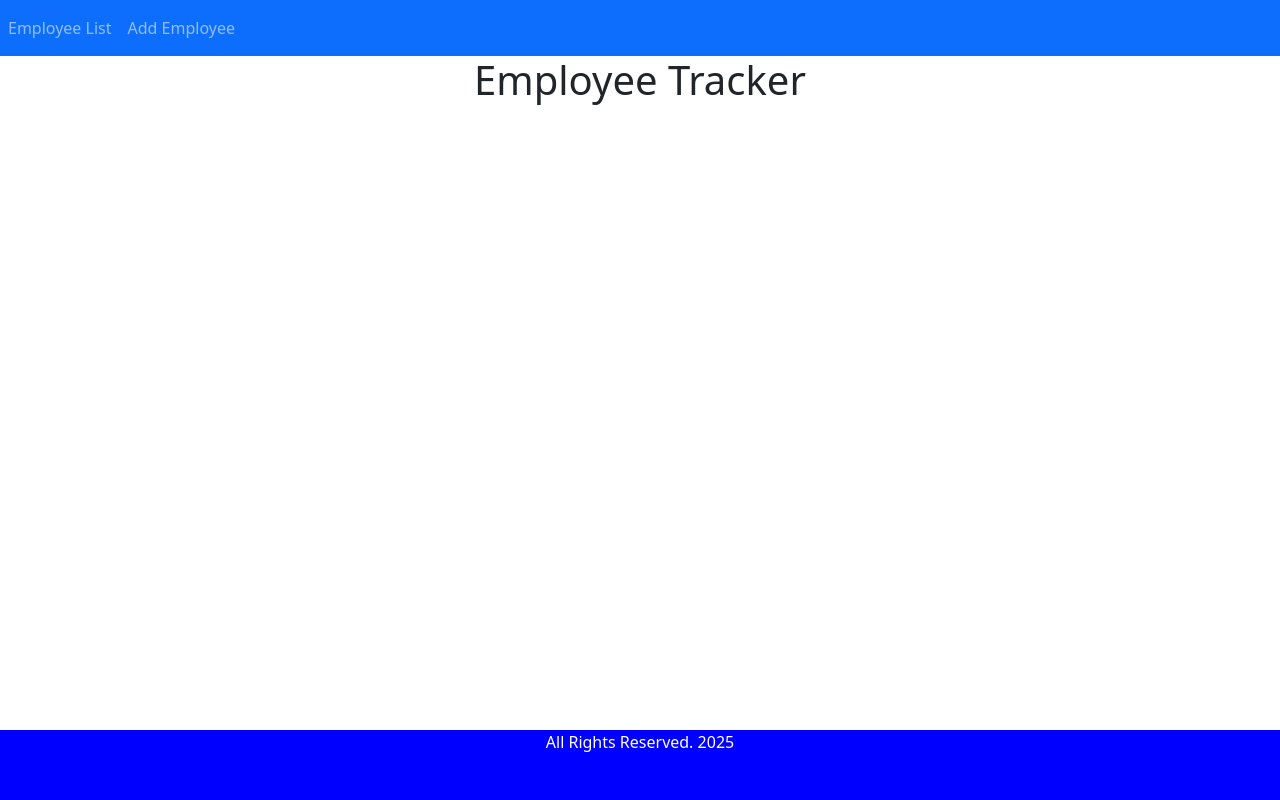
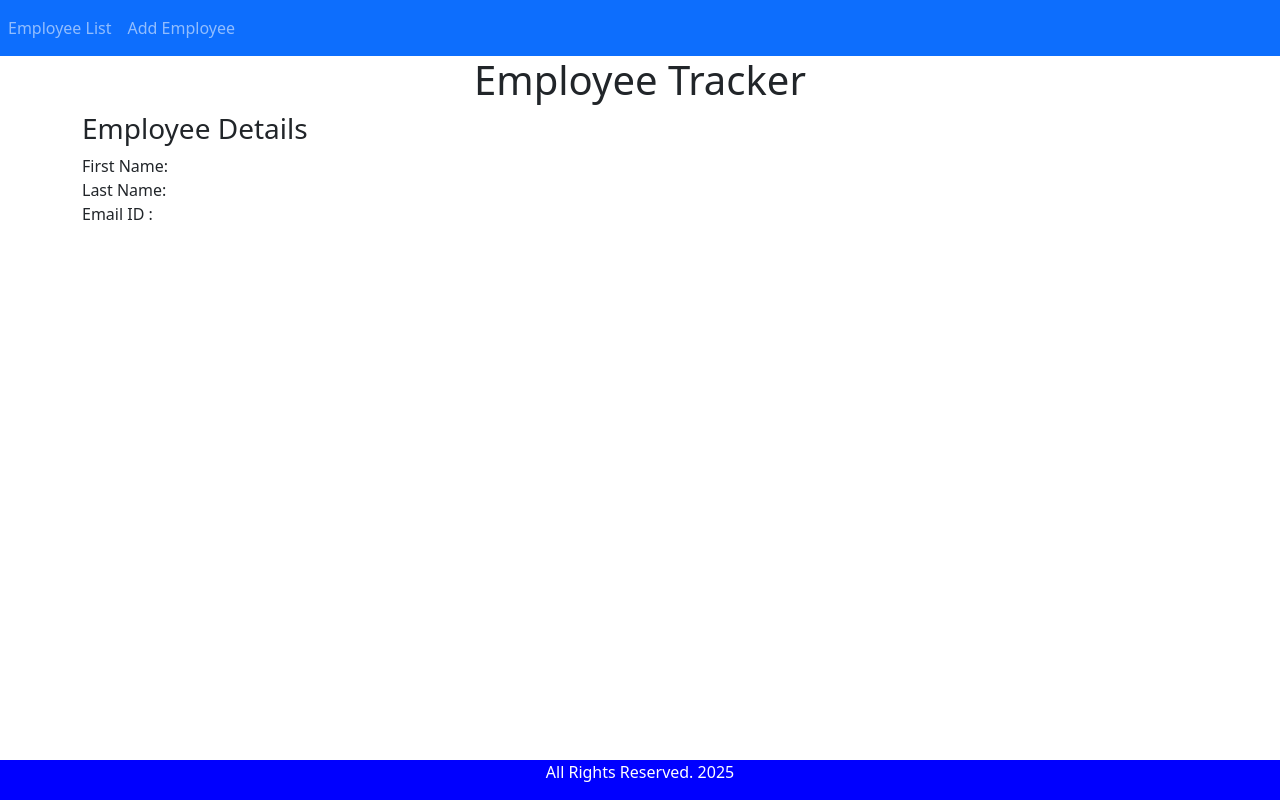
Before and after one commit to samjax/fullstack, an Angular app: page /employee-details/1 in a window 1280 px wide. Before the commit this address led to /. Built offline with nearby package versions, Linux system fonts and the light colour scheme; no server answers.

Commit message:
Final project

```diff
--- a/src/app/app-routing.module.ts
+++ b/src/app/app-routing.module.ts
@@ -4,13 +4,15 @@
 import { CreateEmployeeComponent } from './create-employee/create-employee.component';
 import { UpdateEmployeeComponent } from './update-employee/update-employee.component';
 import { DeleteEmployeeComponent } from './delete-employee/delete-employee.component';
+import { EmployeeDetailsComponent } from './employee-details/employee-details.component';
 
 const routes: Routes = [
   {path: 'employees', component: EmployeeListComponent},
   {path: 'create-employee', component: CreateEmployeeComponent},
   {path: '', redirectTo: 'employees', pathMatch: 'full'},
   {path: 'update-employee/:id', component: UpdateEmployeeComponent},
-  {path: 'delete-employee/:id', component: DeleteEmployeeComponent}
+  {path: 'delete-employee/:id', component: DeleteEmployeeComponent},
+  {path: 'employee-details/:id', component: EmployeeDetailsComponent}
 ];
 
 @NgModule({
--- a/src/app/app.module.ts
+++ b/src/app/app.module.ts
@@ -9,6 +9,7 @@
 import { FormsModule } from '@angular/forms';
 import { UpdateEmployeeComponent } from './update-employee/update-employee.component';
 import { DeleteEmployeeComponent } from './delete-employee/delete-employee.component';
+import { EmployeeDetailsComponent } from './employee-details/employee-details.component';
 
 
 @NgModule({
@@ -17,7 +18,8 @@
     EmployeeListComponent,
     CreateEmployeeComponent,
     UpdateEmployeeComponent,
-    DeleteEmployeeComponent
+    DeleteEmployeeComponent,
+    EmployeeDetailsComponent
   ],
   imports: [
     BrowserModule,
--- a/src/app/chocolates.ts
+++ /dev/null
@@ -1,4 +0,0 @@
-export class Chocolates {
-    type!: string;
-    price!: number;
-}
--- /dev/null
+++ b/src/app/employee-details/employee-details.component.html
@@ -0,0 +1,12 @@
+<h3>Employee Details</h3>
+<div>
+<div>
+    <label for="firstName">First Name: </label> {{ employee.firstName }}
+</div>
+<div>
+    <label for="lastName">Last Name: </label> {{ employee.firstName }}
+</div>
+<div>
+    <label for="emailId">Email ID : </label> {{ employee.firstName }}
+</div>
+</div>
--- /dev/null
+++ b/src/app/employee-details/employee-details.component.ts
@@ -0,0 +1,25 @@
+import { Component, OnInit } from '@angular/core';
+import { Employee } from '../employee';
+import { EmployeeService } from '../employee.service';
+import { ActivatedRoute, Router } from '@angular/router';
+
+@Component({
+  selector: 'app-employee-details',
+  standalone: false,
+  templateUrl: './employee-details.component.html',
+  styleUrl: './employee-details.component.css'
+})
+export class EmployeeDetailsComponent implements OnInit {
+  employee: Employee = new Employee();
+  id!: number;
+  title = 'Employee Details';
+  constructor(private employeeservice: EmployeeService, private route: ActivatedRoute,private router: Router) { }
+
+  ngOnInit(): void {
+    this.id = this.route.snapshot.params['id']
+    this.employeeservice.getEmployeeByID(this.id).subscribe(data => {
+      this.employee = data;
+    });
+  }
+
+}
--- a/src/app/employee-list/employee-list.component.html
+++ b/src/app/employee-list/employee-list.component.html
@@ -18,7 +18,8 @@
             <td> {{ employee.emailId }} </td>
             <td>
                 <button (click)="updateEmployee(employee.id)" class="btn btn-info">Update</button>
-                <button (click)="deleteEmployee(employee.id)" class="btn btn-danger">Delete</button>
+                <button (click)="deleteEmployee(employee.id)" class="btn btn-danger" style="margin-left: 10px;">Delete</button>
+                <button (click)="getEmployeeDetails(employee.id)" class="btn btn-success" style="margin-left: 10px;">View</button>
             </td>
         </tr>
     </tbody>
--- a/src/app/employee-list/employee-list.component.ts
+++ b/src/app/employee-list/employee-list.component.ts
@@ -32,6 +32,15 @@
   }
 
   deleteEmployee(id: number){
-    this.router.navigate(['delete-employee', id]);
+    //this.router.navigate(['delete-employee', id]);
+    this.employeeservice.deleteEmployee(id).subscribe(data => {
+      console.log(data);
+      this.getEmployees();
+    })
   }
+
+  getEmployeeDetails(id: number){
+    this.router.navigate(['employee-details',id]);
+  }
+
 }
--- a/src/app/employee.service.ts
+++ b/src/app/employee.service.ts
@@ -27,7 +27,8 @@
     return this.httpClient.put(`${this.baseUrl}/${id}`, employee);
   }
 
-  deleteEmployee(id: number){
-    return this.httpClient.delete(`${this.baseUrl}/${id}`)
+  deleteEmployee(id: number): Observable<Object>{
+    return this.httpClient.delete(`${this.baseUrl}/${id}`);
   }
+
 }
--- a/src/styles.css
+++ b/src/styles.css
@@ -5,7 +5,7 @@
     position: absolute;
     bottom: 0;
     width: 100%;
-    height: 70px;
+    height: 40px;
     background-color: blue;
     text-align: center;
     color: white;
```
Also changed, not shown: src/app/employee-details/employee-details.component.css (added), 2 other files (tests, documents, lock files or other folders).
